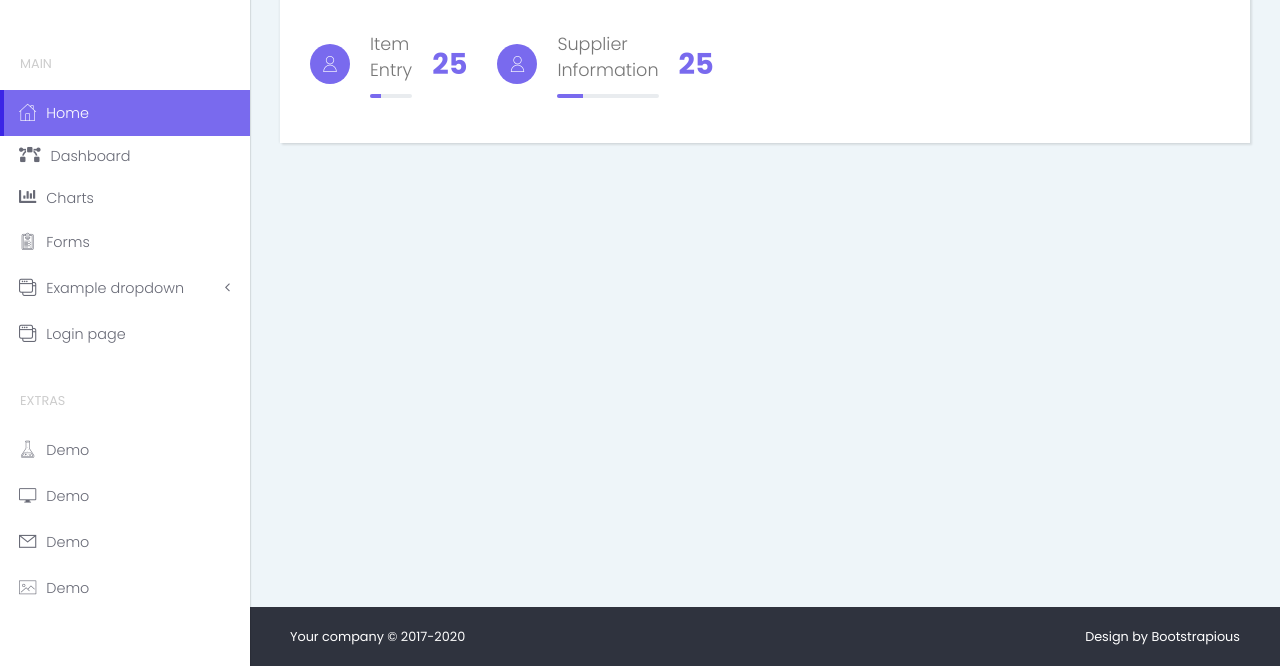
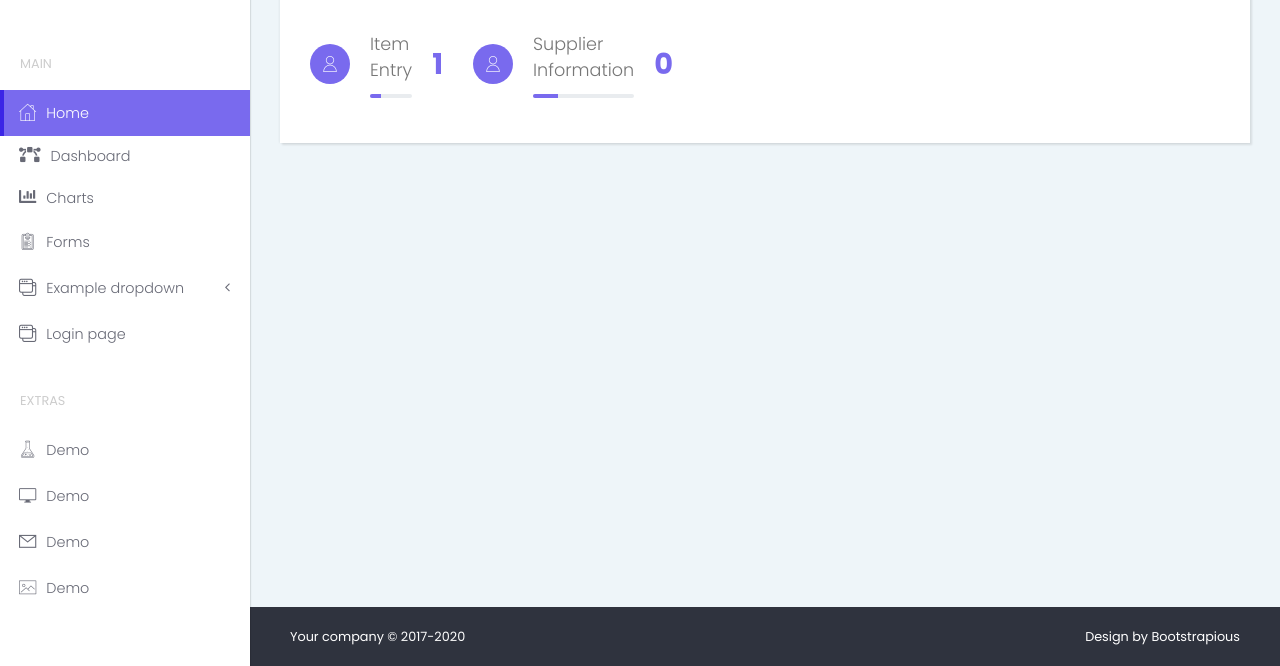
Before and after one commit to JashimMj/insurance, a Django app: page /inventory/dashboard/ in a window 1280 px wide. Shown: the part 410-1076 px from the top of the page. Run offline with Django 3.2, Linux system fonts and the light colour scheme; data comes from the database, SQL or seed files in the repository; both versions use the stored data as it was after the commit; data that the repository does not hold is empty; some libraries are stand-ins or nearby versions.

Commit message:
25/03/2021

```diff
--- a/software/insurance/templates/inventory/Dashboard.html
+++ b/software/insurance/templates/inventory/Dashboard.html
@@ -14,7 +14,7 @@
                                  aria-valuemin="0" aria-valuemax="100" class="progress-bar bg-violet"></div>
                         </div>
                     </div>
-                    <div class="number"><strong>25</strong></div>
+                    <div class="number"><strong>{{intem}}</strong></div>
                 </div>
             </div>
               </a>
@@ -28,7 +28,7 @@
                                  aria-valuemin="0" aria-valuemax="100" class="progress-bar bg-violet"></div>
                         </div>
                     </div>
-                    <div class="number"><strong>25</strong></div>
+                    <div class="number"><strong>{{supplier}}</strong></div>
                 </div>
             </div>
               </a>
--- a/software/insurance/views.py
+++ b/software/insurance/views.py
@@ -75,7 +75,9 @@ def admindashboardV(request):
     return render(request,'admin/Dashboard.html')
 
 def inventorydashboardV(request):
-    return render(request,'inventory/Dashboard.html')
+    intem=ItemEntryM.objects.all().count()
+    supplier=SupplierInfoM.objects.all().count()
+    return render(request,'inventory/Dashboard.html',{'intem':intem,'supplier':supplier})
 
 def itemnameV(request):
     item=ItemEntryM.objects.all()
```
Also changed, not shown: software/db.sqlite3.
